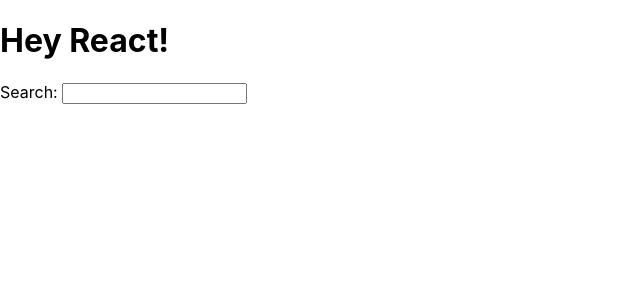
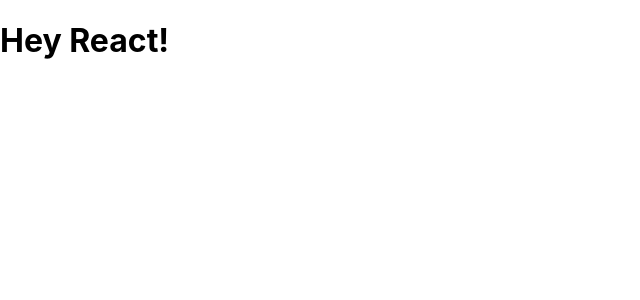
Before and after one commit to mmaruniak/s-rji-hacker-stories, a React (Create React App) app: page / in a window 1280 px wide. Shown: the top 300 px of the page, without its empty margins (0-640 px from the left). Built offline with nearby package versions, Linux system fonts and the light colour scheme.

Commit message:
Destructure welcome object

```diff
--- a/src/App.js
+++ b/src/App.js
@@ -1,18 +1,17 @@
 import React from "react";
 
-const welcome = {
+const Welcome = {
   greeting: "Hey",
   title: "React!",
 };
 
 function App() {
+  const { greeting, title } = Welcome;
   return (
     <div>
       <h1>
-        {welcome.greeting} {welcome.title}
+        {greeting} {title}
       </h1>
-      <label htmlFor="search">Search: </label>
-      <input id="search" type="text" />
     </div>
   );
 }
```
